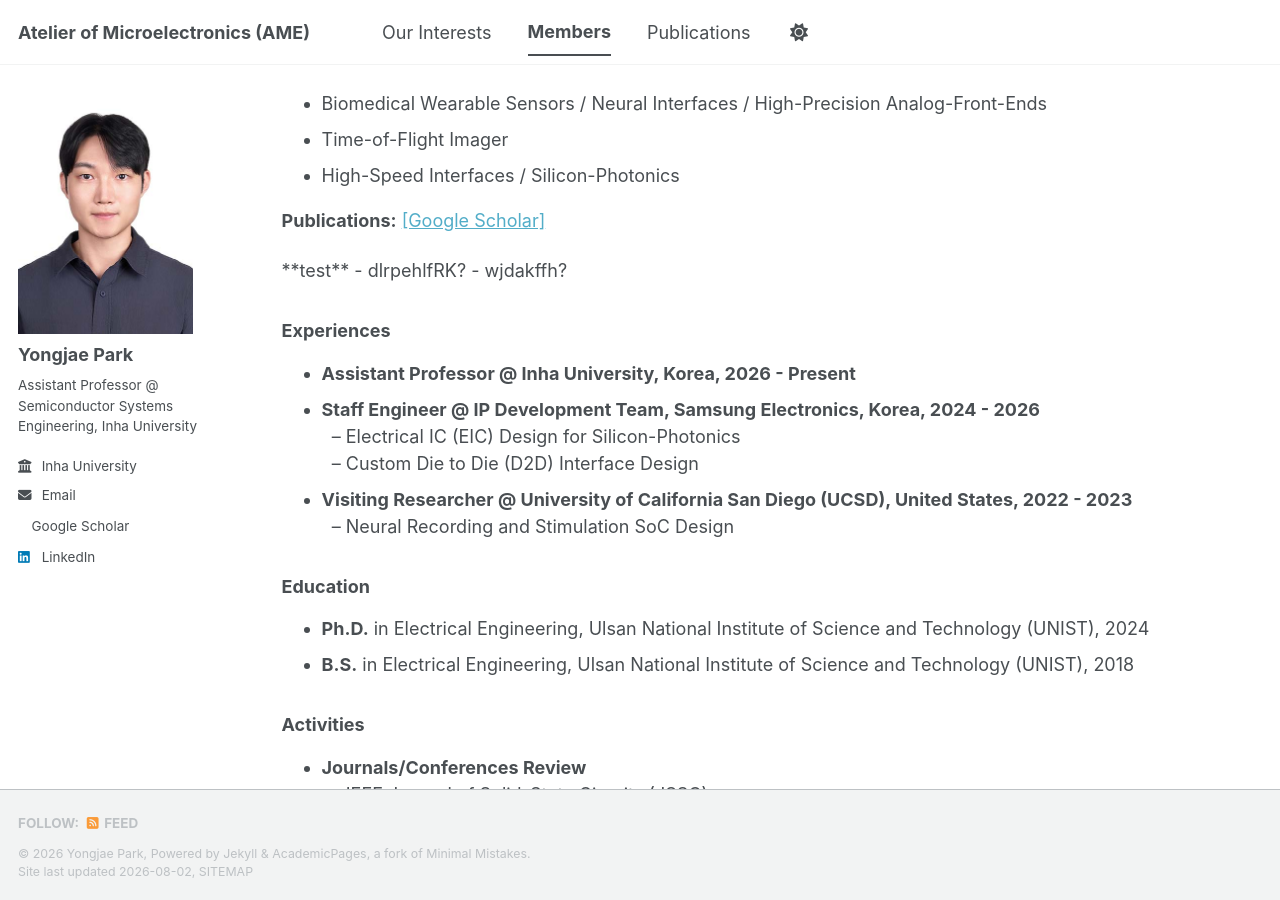
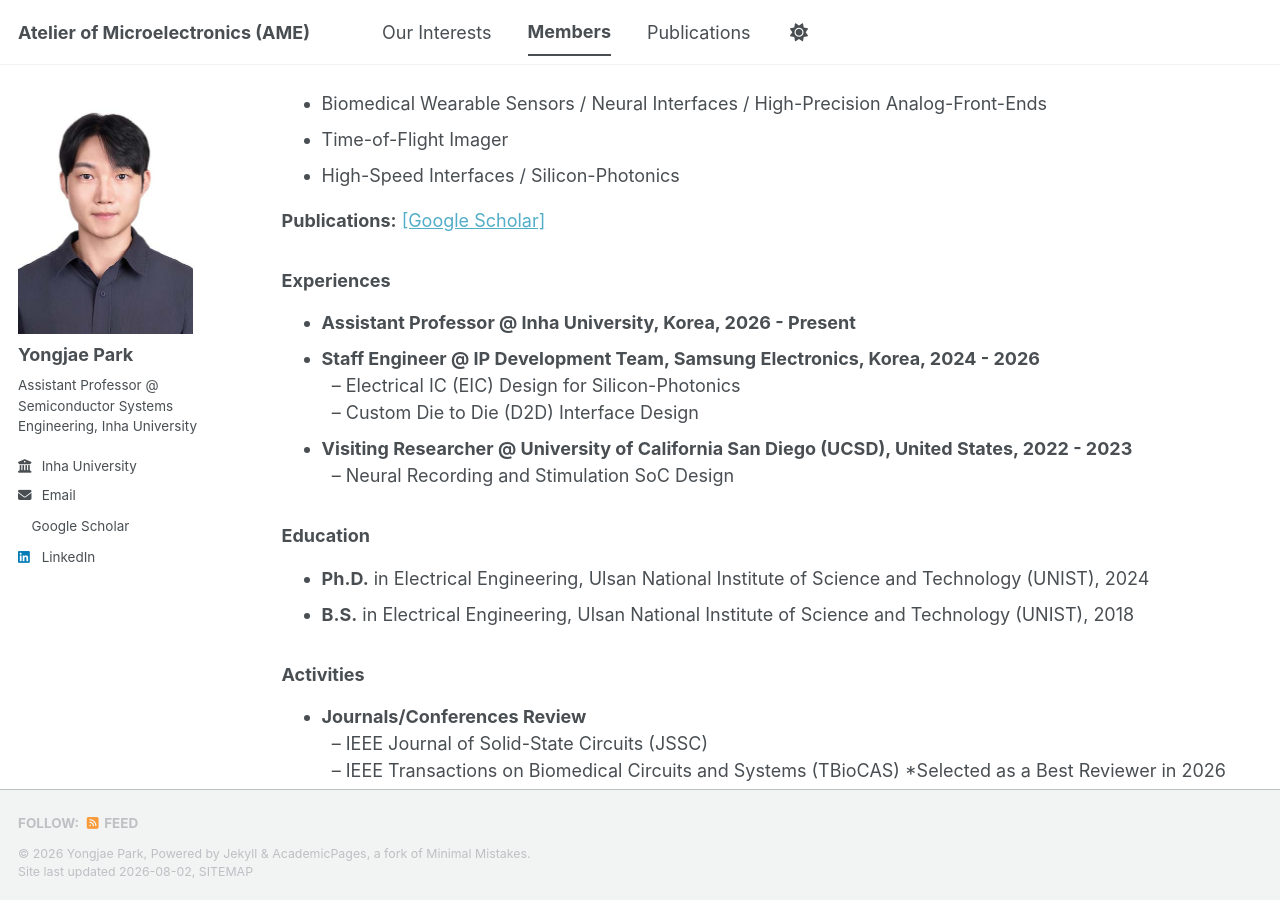
Before and after one commit to yong27park/AME.github.io, a Jekyll site: the page built from _pages/members.md, in a window 1280 px wide and 900 px high, scrolled down 379 px. Built offline with Jekyll 4.4.1, drawn with Linux system fonts in a browser that asks for light colours; a style sheet for code colours, icons or effects is not loaded.

Commit message:
Update members.md

```diff
--- a/_pages/members.md
+++ b/_pages/members.md
@@ -64,10 +64,6 @@ author_profile: true
       <li>High-Speed Interfaces / Silicon-Photonics</li>
     </ul>
     <strong>Publications:</strong> <a href="https://scholar.google.com">[Google Scholar]</a></p>
-
-**test**
-- dlrpehlfRK?
-- wjdakffh?
 
   <h3>Experiences</h3>
   <ul>
```
